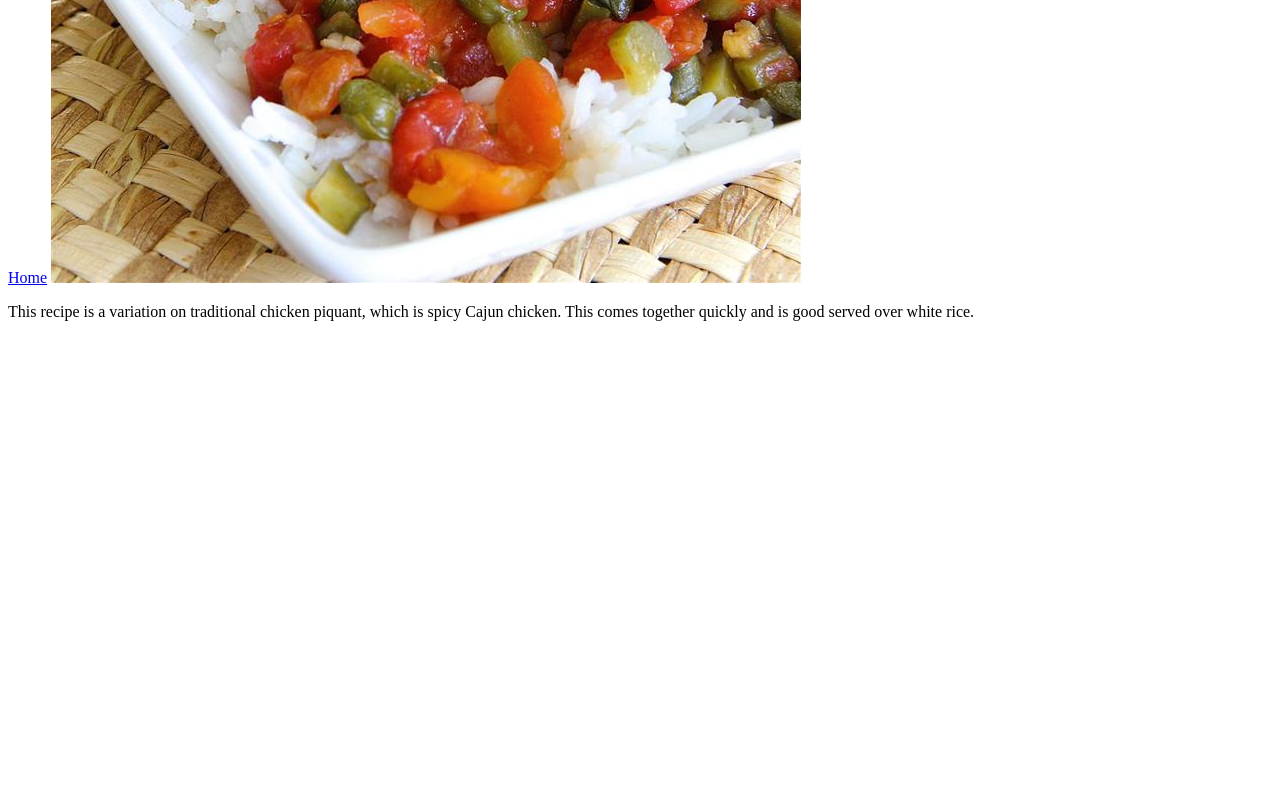
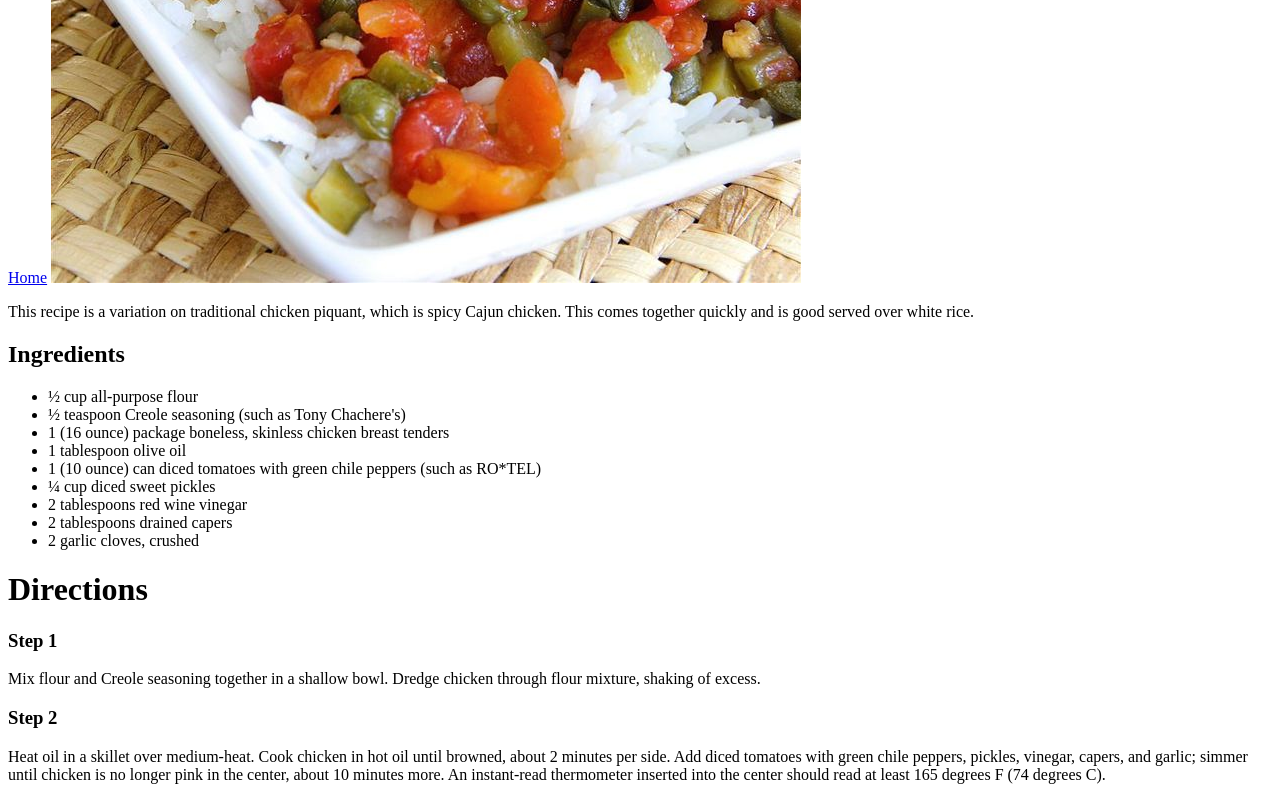
Before and after one commit to stoyager01/odin-recipes, a plain HTML site: page recipes/chicken-piquant.html in a window 1280 px wide. Shown: the part 547-1347 px from the top of the page. Before the commit the page ends 884 px from the top, so only its background shows below. Drawn offline with Linux system fonts and the light colour scheme.

Commit message:
Add ingredients and directions to Chicken Piquant recipe

```diff
--- a/recipes/chicken-piquant.html
+++ b/recipes/chicken-piquant.html
@@ -13,5 +13,25 @@
 
         <p>This recipe is a variation on traditional chicken piquant, which is spicy Cajun chicken. This comes together quickly and is good served over white rice.</p>
 
+        <h2>Ingredients</h2>
+        <ul>
+            <li>½ cup all-purpose flour</li>
+            <li>½ teaspoon Creole seasoning (such as Tony Chachere's)</li>
+            <li>1 (16 ounce) package boneless, skinless chicken breast tenders</li>
+            <li>1 tablespoon olive oil</li>
+            <li>1 (10 ounce) can diced tomatoes with green chile peppers (such as RO*TEL)</li>
+            <li>¼ cup diced sweet pickles</li>
+            <li>2 tablespoons red wine vinegar</li>
+            <li>2 tablespoons drained capers</li>
+            <li>2 garlic cloves, crushed</li>
+        </ul>
+
+        <h1>Directions</h1>
+
+        <h3>Step 1</h3>
+        <p>Mix flour and Creole seasoning together in a shallow bowl. Dredge chicken through flour mixture, shaking of excess.</p>
+
+        <h3>Step 2</h3>
+        <p>Heat oil in a skillet over medium-heat. Cook chicken in hot oil until browned, about 2 minutes per side. Add diced tomatoes with green chile peppers, pickles, vinegar, capers, and garlic; simmer until chicken is no longer pink in the center, about 10 minutes more. An instant-read thermometer inserted into the center should read at least 165 degrees F (74 degrees C).</p>
     </body>
 </html>
```
